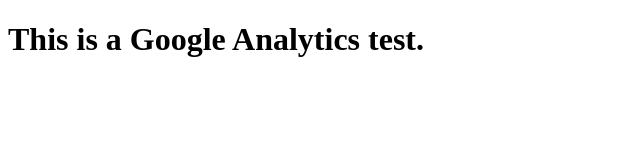
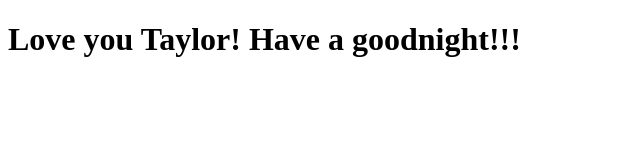
Before and after one commit to martin-bobek/martin-bobek.github.io, a plain HTML site: page index.html in a window 1280 px wide. Shown: the whole page, without its empty margins (0-640 px from the left). Drawn offline with Linux system fonts and the light colour scheme.

Commit message:
Goodnight Taylor!

```diff
--- a/index.html
+++ b/index.html
@@ -5,6 +5,6 @@
     <title>Google Analytics</title>
 </head>
 <body>
-    <h1>This is a Google Analytics test.<h1>
+    <h1>Love you Taylor! Have a goodnight!!!<h1>
 </body>
 </html>
```
